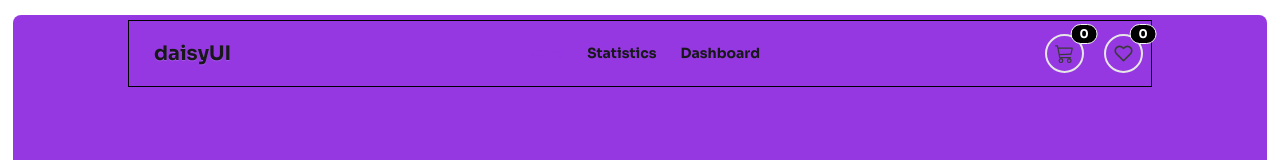
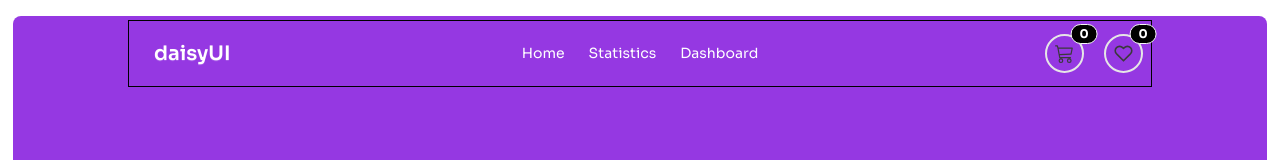
Before and after one commit to aspinchakma/gadget-heaven, a React (Vite) app: page / in a window 1280 px wide. Shown: the top 160 px of the page. Built offline with nearby package versions, Linux system fonts and the light colour scheme; no server answers.

Commit message:
dynamically added nav bar

```diff
--- a/src/Components/Header.css
+++ b/src/Components/Header.css
@@ -4,3 +4,9 @@
 .header_container .active {
   color: #9538e2;
 }
+.header_container_two a {
+  color: white;
+}
+.header_container_two .active {
+  color: white;
+}
--- a/src/Components/Header.jsx
+++ b/src/Components/Header.jsx
@@ -4,12 +4,13 @@ import { NavLink, useLocation } from "react-router-dom";
 import "./Header.css";
 
 const Header = ({ cartNumber, wishList }) => {
-  const pathName = useLocation().pathname;
+  const location = useLocation().pathname;
+  console.log(location);
   return (
     <div
-      className={`navbar border-1 border-black w-[90%] lg:w-[80%] mx-auto header_container z-20 ${
-        pathName == "/" ? "mt-5" : ""
-      }`}
+      className={`navbar border-1 border-black w-[90%] lg:w-[80%] mx-auto  z-20  ${
+        location == "/" ? "mt-5" : ""
+      } ${location == "/" ? "header_container_two" : "header_container"}`}
     >
       <div className="navbar-start">
         <div className="dropdown">
--- a/src/Components/Home.jsx
+++ b/src/Components/Home.jsx
@@ -11,7 +11,7 @@ const Home = () => {
 
   const [setCartNumber, setWishList] = useOutletContext();
   return (
-    <div className="relative top-[-72px]">
+    <div className="relative top-[-71px]">
       <HomeBanner />
       <div className="lg:w-[80%] w-[90%] mx-auto">
         <h2 className="text-xl lg:text-3xl font-bold text-center mb-4">
```
